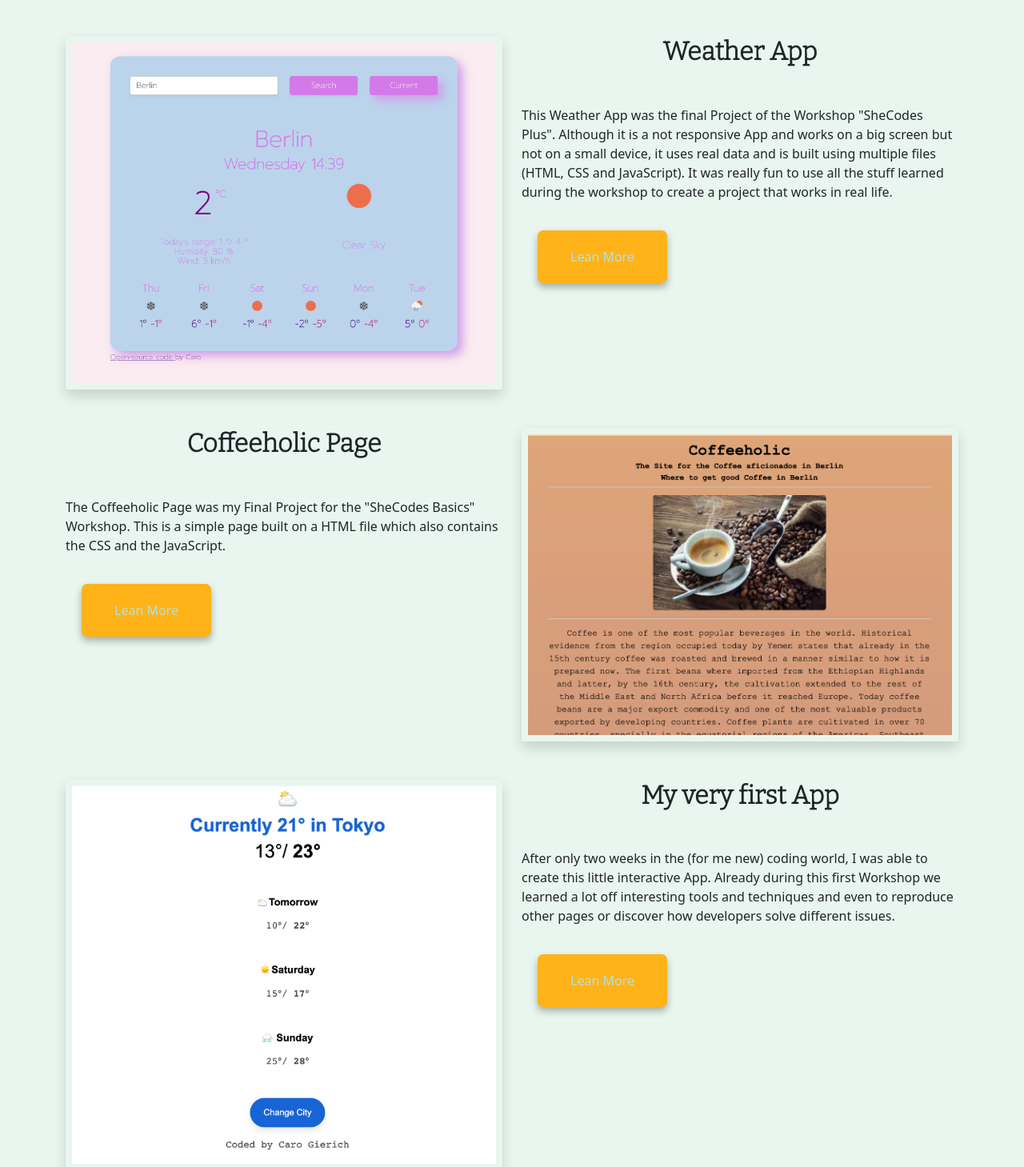
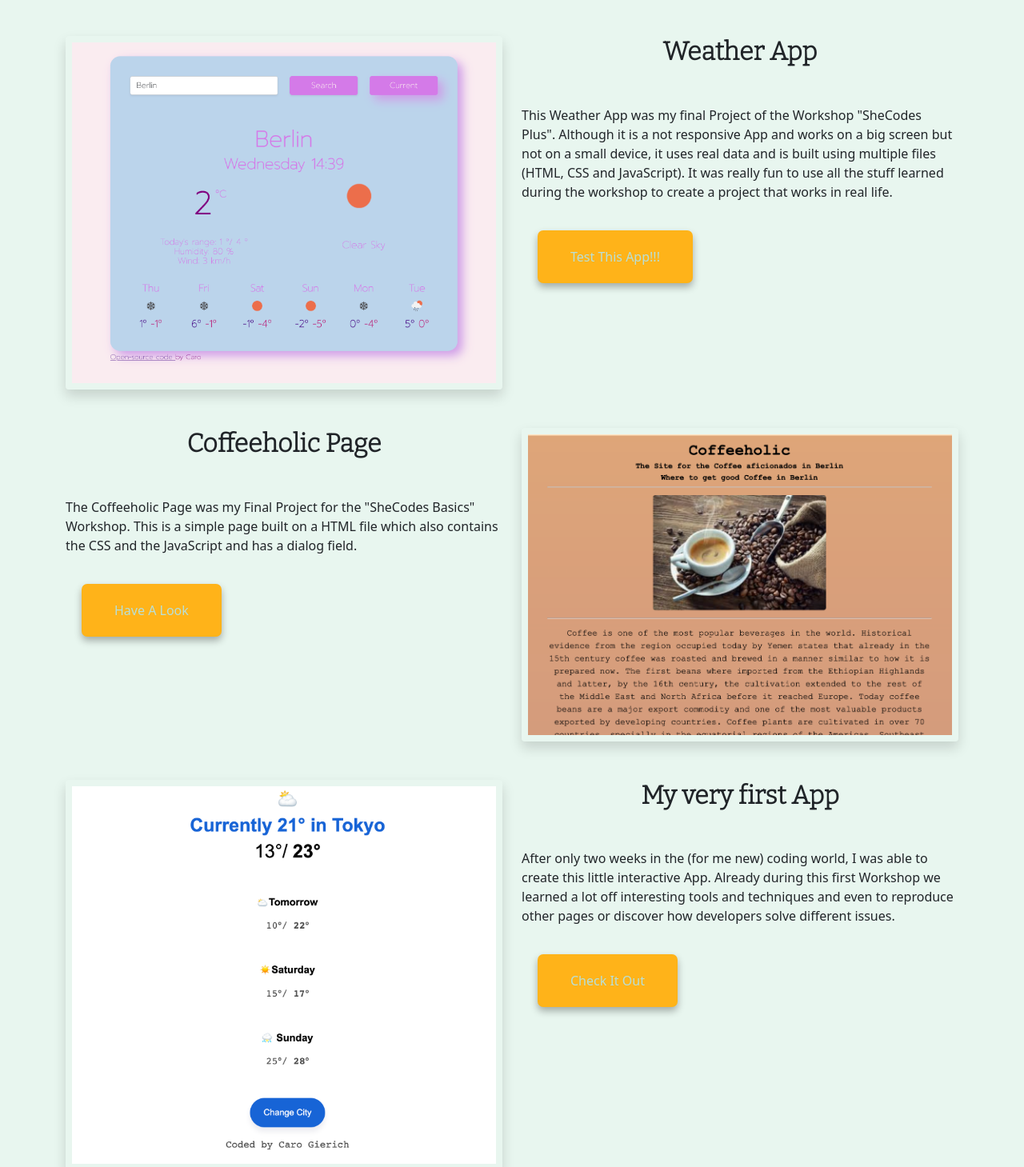
Before and after one commit to OlgaMilemis/Responsive-final-project, a plain HTML site: page index.html in a window 1280 px wide. Shown: the part 820-2279 px from the top of the page at 80% size. Drawn offline with nearby package versions, Linux system fonts and the light colour scheme.

```diff
--- a/index.html
+++ b/index.html
@@ -78,15 +78,18 @@
           <div class="projectDescription">
             <h2 class="mb-5">Weather App</h2>
             <p class="mt-5">
-              This Weather App was the final Project of the Workshop "SheCodes
+              This Weather App was my final Project of the Workshop "SheCodes
               Plus". Although it is a not responsive App and works on a big
               screen but not on a small device, it uses real data and is built
               using multiple files (HTML, CSS and JavaScript). It was really fun
               to use all the stuff learned during the workshop to create a
               project that works in real life.
             </p>
-            <a href="projects/WeatherApp/index.html" class="btn btn-project"
-              >Lean More</a
+            <a
+              href="projects/WeatherApp/index.html"
+              class="btn btn-project"
+              target="_blank"
+              >Test this App!!!</a
             >
           </div>
         </div>
@@ -98,10 +101,13 @@
             <p class="mt-5">
               The Coffeeholic Page was my Final Project for the "SheCodes
               Basics" Workshop. This is a simple page built on a HTML file which
-              also contains the CSS and the JavaScript.
+              also contains the CSS and the JavaScript and has a dialog field.
             </p>
-            <a href="projects/Coffeeholic.html" class="btn btn-project"
-              >Lean More</a
+            <a
+              href="projects/Coffeeholic.html"
+              class="btn btn-project"
+              target="_blank"
+              >Have a look</a
             >
           </div>
         </div>
@@ -131,8 +137,11 @@
               even to reproduce other pages or discover how developers solve
               different issues.
             </p>
-            <a href="projects/FirstWeatherApp.html" class="btn btn-project"
-              >Lean More</a
+            <a
+              href="projects/FirstWeatherApp.html"
+              class="btn btn-project"
+              blank="_blank"
+              >Check it out</a
             >
           </div>
         </div>
```
Also changed, not shown: about.html (+13 -10 lines).
